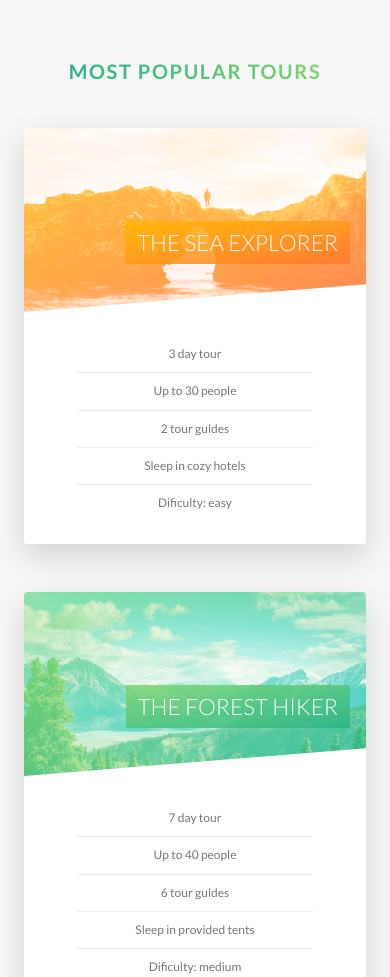
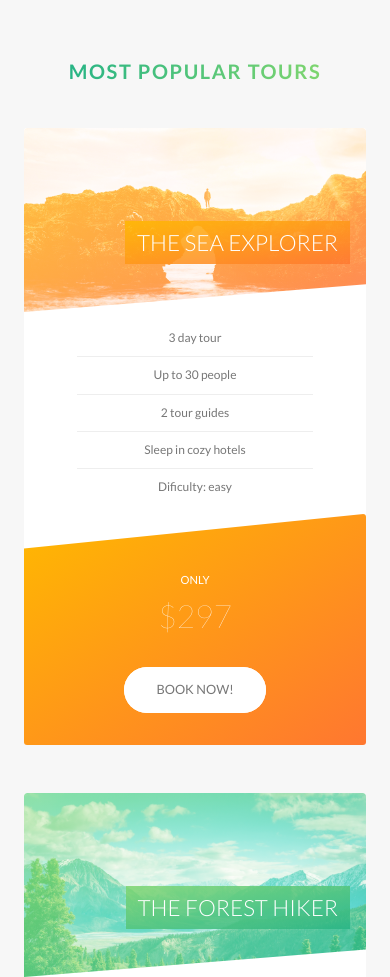
Before and after one commit to rafabraga/advanced-css-and-sass, a website: page natours/index.html in a window 390 px wide. Shown: the part 2671-3648 px from the top of the page. Drawn offline with Linux system fonts and the light colour scheme.

Commit message:
continuando responsividade (imagens, etc.)

```diff
--- a/natours/index.html
+++ b/natours/index.html
@@ -71,9 +71,23 @@
           </div>
           <div class="col-1-of-2">
             <div class="composition">
-              <img src="img/nat-1.jpg" alt="Photo 1" class="composition__photo composition__photo--p1">
-              <img src="img/nat-2.jpg" alt="Photo 2" class="composition__photo composition__photo--p2">
-              <img src="img/nat-3.jpg" alt="Photo 3" class="composition__photo composition__photo--p3">
+              <img srcset="img/nat-1.jpg 300w, img/nat-1-large.jpg 1000w"
+                    sizes="(max-width: 900px) 20vw, (max-width: 600px) 30vw, 300px"
+                    alt="Photo 1"
+                    class="composition__photo composition__photo--p1"
+                    src="img/nat-1-large.jpg">
+
+              <img srcset="img/nat-2.jpg 300w, img/nat-2-large.jpg 1000w"
+                    sizes="(max-width: 900px) 20vw, (max-width: 600px) 30vw, 300px"
+                    alt="Photo 2"
+                    class="composition__photo composition__photo--p2"
+                    src="img/nat-2-large.jpg">
+
+              <img srcset="img/nat-3.jpg 300w, img/nat-3-large.jpg 1000w"
+                    sizes="(max-width: 900px) 20vw, (max-width: 600px) 30vw, 300px"
+                    alt="Photo 3"
+                    class="composition__photo composition__photo--p3"
+                    src="img/nat-3-large.jpg">
             </div>
           </div>
         </div>
@@ -324,7 +338,10 @@
 
     <footer class="footer">
       <div class="footer__logo-box">
-        <img src="img/logo-green-2x.png" alt="Full logo" class="footer__logo">
+        <picture class="footer__logo">
+          <source media="(max-width: 37.5em)" srcset="img/logo-green-small-1x.png 1x, img/logo-green-small-2x.png 2x">
+          <img srcset="img/logo-green-1x.png 1x, img/logo-green-2x.png 2x" alt="Full logo" src="img/logo-green-2x.png">
+        </picture>
       </div>
       <div class="row">
         <div class="col-1-of-2">
--- a/natours/sass/components/_card.scss
+++ b/natours/sass/components/_card.scss
@@ -149,4 +149,48 @@
     font-size: 6rem;
     font-weight: 100;
   }
+
+  @include respond(tab-port) {
+    height: auto;
+    border-radius: 3px;
+    background-color: $color-white;
+
+    &__side {
+      height: auto;
+      position: relative;
+      box-shadow: none;
+
+      &--back {
+        transform: rotateY(0);
+        clip-path: polygon(0 15%, 100% 0, 100% 100%, 0 100%);
+      }
+
+    }
+
+    &:hover &__side--front {
+      transform: rotateY(0);
+    }
+
+    &__details {
+      padding: 1rem 3rem;
+    }
+
+    // BACK SIDE
+    &__cta {
+      position: relative;
+      top: 0%;
+      left: 0;
+      transform: translate(0);
+      width: 100%;
+      padding: 7rem 4rem 4rem 4rem;
+    }
+
+    &__price-box {
+      margin-bottom: 3rem;
+    }
+
+    &__price-value {
+      font-size: 4rem;
+    }
+  }
 }
--- a/natours/sass/components/_form.scss
+++ b/natours/sass/components/_form.scss
@@ -16,6 +16,10 @@
     width: 90%;
     display: block;
     transition: all .3s;
+
+    @include respond(tab-port) {
+      width: 100%;
+    }
 
     &:focus {
       outline: none;
@@ -50,6 +54,11 @@
   &__radio-group {
     width: 49%;
     display: inline-block;
+
+    @include respond(tab-port) {
+      width: 100%;
+      margin-bottom: 2rem;
+    }
   }
 
   &__radio-label {
--- a/natours/sass/components/_story.scss
+++ b/natours/sass/components/_story.scss
@@ -8,6 +8,16 @@
   padding-left: 9rem;
   font-size: $default-font-size;
   transform: skewX(-12deg);
+
+  @include respond(tab-port) {
+    width: 100%;
+    padding: 4rem;
+    padding-left: 7rem;
+  }
+
+  @include respond(phone) {
+    transform: skewX(0);
+  }
 
   &__shape {
     width: 15rem;
@@ -20,6 +30,10 @@
     clip-path: circle(50% at 50% 50%);
     transform: translateX(-3rem) skewX(12deg);
     position: relative;
+
+    @include respond(phone) {
+      transform: translateX(-3rem) skew(0);
+    }
   }
 
   &__img {
@@ -31,6 +45,10 @@
 
   &__text {
     transform: skewX(12deg);
+
+    @include respond(phone) {
+      transform: skewX(0);
+    }
   }
 
   &__caption {
--- a/natours/sass/pages/_home.scss
+++ b/natours/sass/pages/_home.scss
@@ -67,11 +67,34 @@
   border-radius: 3px;
   box-shadow: 0 1.5rem 4rem rgba($color-black, .2);
 
-  height: 50rem;
+  @include respond(tab-land) {
+    background-image: linear-gradient(105deg,
+                                   rgba($color-white, .9) 0%,
+                                   rgba($color-white, .9) 65%,
+                                   transparent 65%),
+                      url('../img/nat-10.jpg');
+
+    background-size: cover;
+  }
+
+  @include respond(tab-port) {
+    background-image: linear-gradient(to right,
+                                   rgba($color-white, .9) 0%,
+                                   rgba($color-white, .9) 100%),
+                      url('../img/nat-10.jpg');
+  }
 
   &__form {
     width: 50%;
     padding: 5rem;
+
+    @include respond(tab-land) {
+      width: 65%;
+    }
+
+    @include respond(tab-port) {
+      width: 100%;
+    }
   }
 
 }
```
Also changed, not shown: natours/css/style.css.
